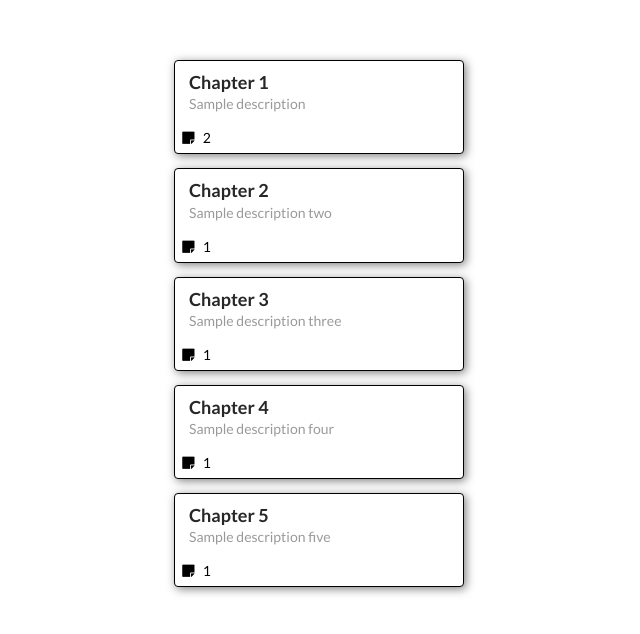
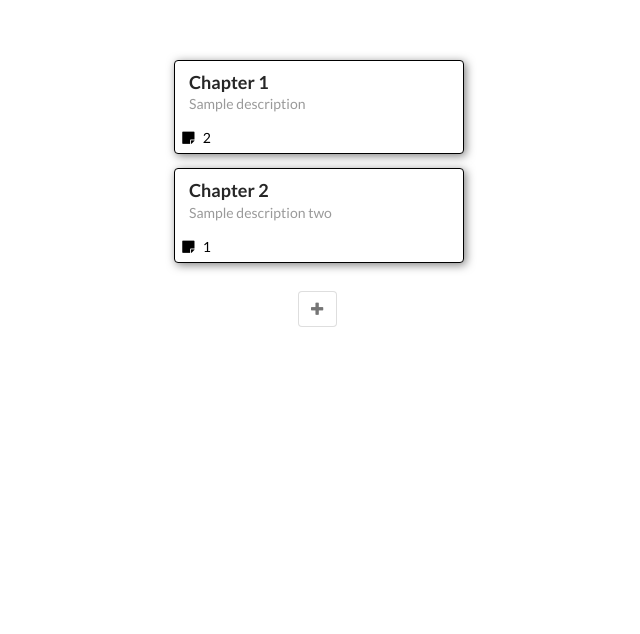
Before and after one commit to chrism-48/vue-js-quiz-app, a Vue app in the folder quiz/: page / in a window 1280 px wide. Shown: the top 634 px of the page, without its empty margins (321-961 px from the left). Built offline with nearby package versions, Linux system fonts and the light colour scheme.

Commit message:
adding save and cancel buttons

```diff
--- a/quiz/src/App.vue
+++ b/quiz/src/App.vue
@@ -1,9 +1,8 @@
 <template>
-
   <div id="app">
     <quizlist v-bind:quizzes="quizzes"></quizlist>
+    <createquiz></createquiz>
   </div>
-
 </template>
 
 
@@ -11,12 +10,16 @@
 
 
 <script>
+
 import Quizlist from './components/Quizlist';
+import Createquiz from './components/Createquiz';
+
 
 export default {
   name: 'App',
   components: {
-    Quizlist
+    Quizlist,
+    Createquiz
   },
   data() {
     return {
@@ -42,35 +45,9 @@
             definition: "Some definition",
           }
         ]
-      },{
-        title: 'Chapter 3',
-        description: 'Sample description three',
-        cards: [
-          {
-            term: "Some word",
-            definition: "Some definition",
-          }
-        ]
-      },{
-        title: 'Chapter 4',
-        description: 'Sample description four',
-        cards: [
-          {
-            term: "Some word",
-            definition: "Some definition",
-          }
-        ]
-      },{
-        title: 'Chapter 5',
-        description: 'Sample description five',
-        cards: [
-          {
-            term: "Some word",
-            definition: "Some definition",
-          }
-        ]
+
+
       }]
-
 
     }
   }
@@ -85,18 +62,19 @@
   margin-top: 60px;
 }
 .ui.centered.card {
-  border-style:solid;
-  border-width:.01px;
-  border-color:black;
+  border-style: solid;
+  border-width: 0.01px;
+  border-color: black;
   box-shadow: 2px 2px 10px rgba(0, 0, 0, 0.502);
 }
 .ui.centered.card:hover {
-  background-color:rgba(0, 0, 0, 0.253);
-  cursor:pointer;
+  background-color: rgba(0, 0, 0, 0.131);
+  cursor: pointer;
 }
 .extra_content {
-    color: rgb(0, 0, 0);
-    margin-left:5px;
-    margin-bottom:5px;
+  color: rgb(0, 0, 0);
+  margin-left: 5px;
+  margin-bottom: 5px;
 }
+
 </style>
--- /dev/null
+++ b/quiz/src/components/Createquiz.vue
@@ -0,0 +1,64 @@
+<template>
+    <div class="ui basic content center aligned segment">
+        <button class="ui basic button icon" v-show="!iscreating" v-on:click="openForm">
+            <i class="plus icon"></i>
+        </button>
+
+        <div class="ui centered card" v-show="isCreating">
+            <div class="content">
+                <div class="ui form">
+                    <div class="field">
+                        <label>Title</label>
+                        <input v-model="titleText" type="text">
+                    </div>
+                    <div class="field">
+                        <label>Description</label>
+                        <input v-model="descriptionText" type="text">
+                    </div>
+                    <div class="ui two button attahed buttons">
+                        <button class="ui basic green button" v-on:click="saveList">Save</button>
+                        <button class="ui basic red button" v-on:click="closeForm">Cancel</button>
+                    </div>
+                </div>
+            </div>
+        </div>
+    </div>
+</template>
+
+
+
+
+
+
+<script>
+export default {
+    data() {
+        return {
+            isCreating: false,
+            titleText: "",
+            descriptionText: "",
+        }
+    },
+    methods: {
+        openForm() {
+            this.isCreating = true;
+        },
+        closeForm() {
+            this.isCreating = false;
+        },
+        saveList() {
+            console.log(`Title Text: ${this.titleText}`);
+            console.log(`Description Text: ${this.descriptionText}`)
+        }
+    }
+}
+</script>
+
+
+
+
+
+
+<style>
+
+</style>
```
